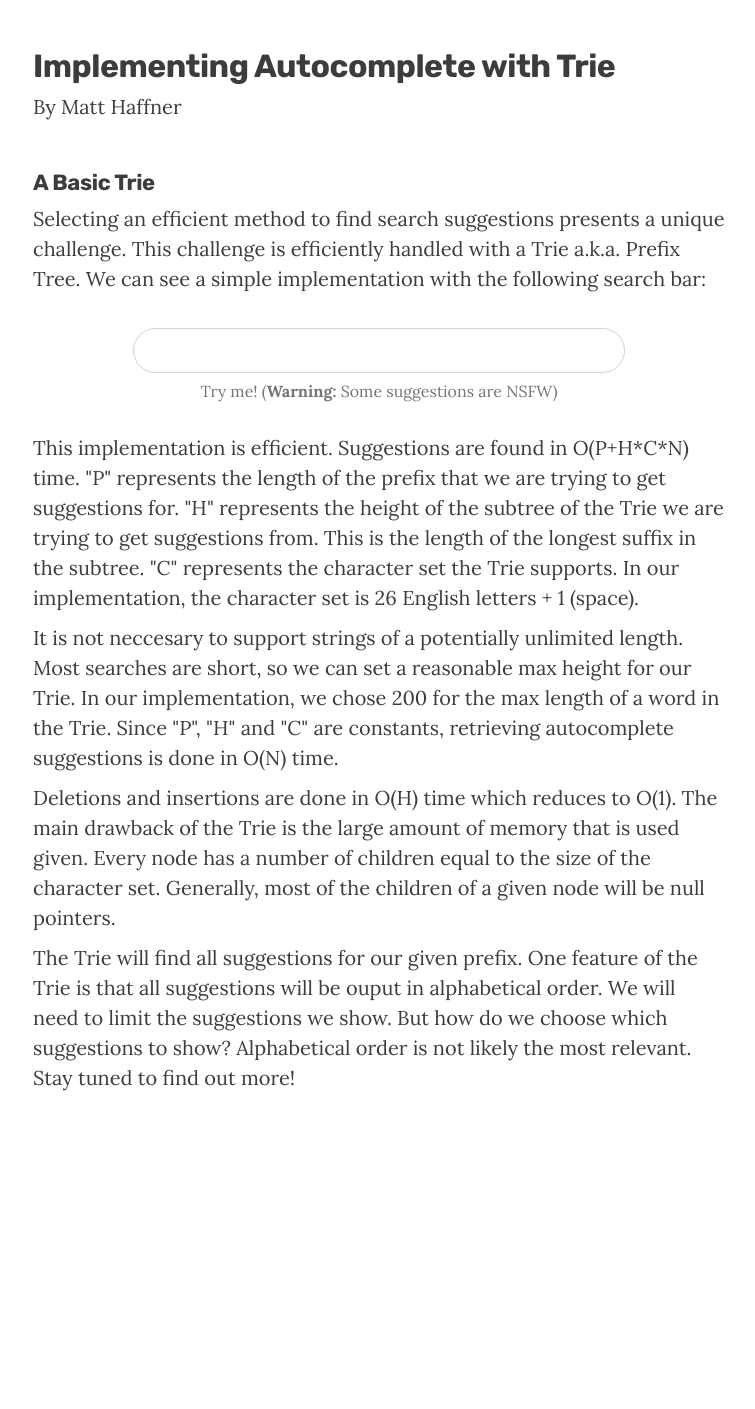
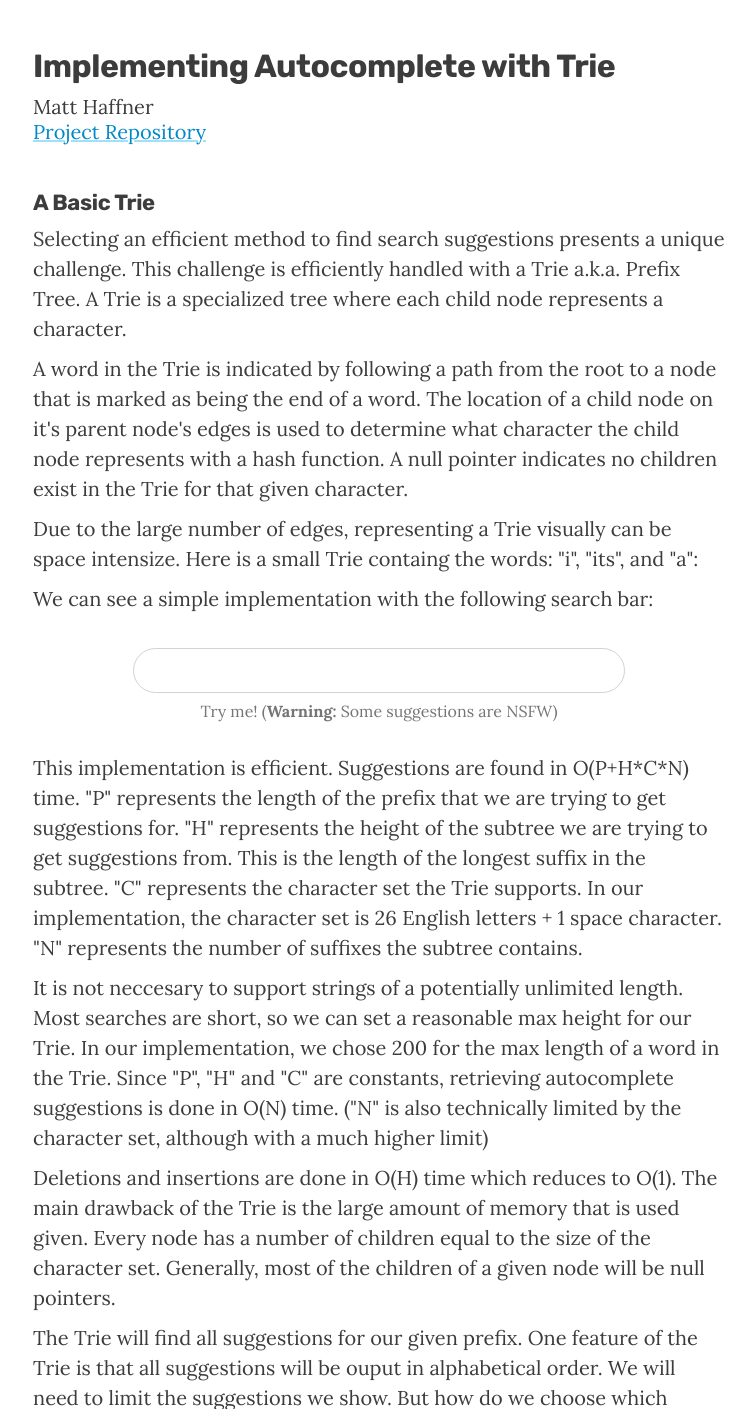
Before and after one commit to mrhaffner/trie, a Flask app: page / in a window 1280 px wide. Shown: the top 1409 px of the page, without its empty margins (261-1016 px from the left). Before the commit the page ends 1091 px from the top, so only its background shows below. Run offline with Flask 2, Linux system fonts and the light colour scheme; parts of the project's set-up code (start-up, migrations or seed data) failed here and were passed over.

```diff
--- a/app/static/style.css
+++ b/app/static/style.css
@@ -130,6 +130,17 @@ table {
 }
 /* End reset */
 
+a {
+  color: rgb(60, 60, 60);
+  text-decoration-color: #a2dffb;
+  color: #0089c7;
+}
+
+a:hover,
+a:focus {
+  opacity: 0.66;
+}
+
 body,
 input {
   color: rgb(60, 60, 60);
@@ -155,6 +166,10 @@ figcaption {
   text-align: center;
 }
 
+h1 {
+  margin-bottom: 10px;
+}
+
 h1,
 h2 {
   font-weight: 700;
@@ -172,6 +187,10 @@ h2 {
 
 header {
   margin: 50px 0px;
+}
+
+header > p {
+  margin: 0;
 }
 
 input {
--- a/app/templates/index.html
+++ b/app/templates/index.html
@@ -51,7 +51,9 @@
     <div id="content-wrapper">
       <header>
         <h1>Implementing Autocomplete with Trie</h1>
-        <p>By Matt Haffner</p>
+        <p>Matt Haffner</p>
+          <a href="https://github.com/mrhaffner/trie">Project Repository</a>
+        </p>
       </header>
       <section>
         <h2>A Basic Trie</h2>
@@ -59,8 +61,22 @@
           <p>
             Selecting an efficient method to find search suggestions presents a
             unique challenge. This challenge is efficiently handled with a Trie
-            a.k.a. Prefix Tree. We can see a simple implementation with the
-            following search bar:
+            a.k.a. Prefix Tree. A Trie is a specialized tree where each child
+            node represents a character.
+          </p>
+          <p>A word in the Trie is indicated by
+            following a path from the root to a node that is marked as being the
+            end of a word. The location of a child node on it's parent node's
+            edges is used to determine what character the child node represents
+            with a hash function. A null pointer indicates no children exist in
+            the Trie for that given character.</p>
+          <p>
+            Due to the large number of edges, representing a Trie visually can
+            be space intensize. Here is a small Trie containg the words: "i",
+            "its", and "a":
+          </p>
+          <p>
+            We can see a simple implementation with the following search bar:
           </p>
         </div>
         <div class="search-container">
@@ -92,18 +108,21 @@
         <p>
           This implementation is efficient. Suggestions are found in O(P+H*C*N)
           time. "P" represents the length of the prefix that we are trying to
-          get suggestions for. "H" represents the height of the subtree of the
-          Trie we are trying to get suggestions from. This is the length of the
-          longest suffix in the subtree. "C" represents the character set the
-          Trie supports. In our implementation, the character set is 26 English
-          letters + 1 (space).
+          get suggestions for. "H" represents the height of the subtree we are
+          trying to get suggestions from. This is the length of the longest
+          suffix in the subtree. "C" represents the character set the Trie
+          supports. In our implementation, the character set is 26 English
+          letters + 1 space character. "N" represents the number of suffixes the
+          subtree contains.
         </p>
         <p>
           It is not neccesary to support strings of a potentially unlimited
           length. Most searches are short, so we can set a reasonable max height
           for our Trie. In our implementation, we chose 200 for the max length
           of a word in the Trie. Since "P", "H" and "C" are constants,
-          retrieving autocomplete suggestions is done in O(N) time.
+          retrieving autocomplete suggestions is done in O(N) time. ("N" is also
+          technically limited by the character set, although with a much higher
+          limit)
         </p>
         <p>
           Deletions and insertions are done in O(H) time which reduces to O(1).
```
Also changed, not shown: test/trie/test_weighted_trie_node.py (added, +38 -0 lines), trie/weighted_trie_node.py (added, +9 -0 lines).
